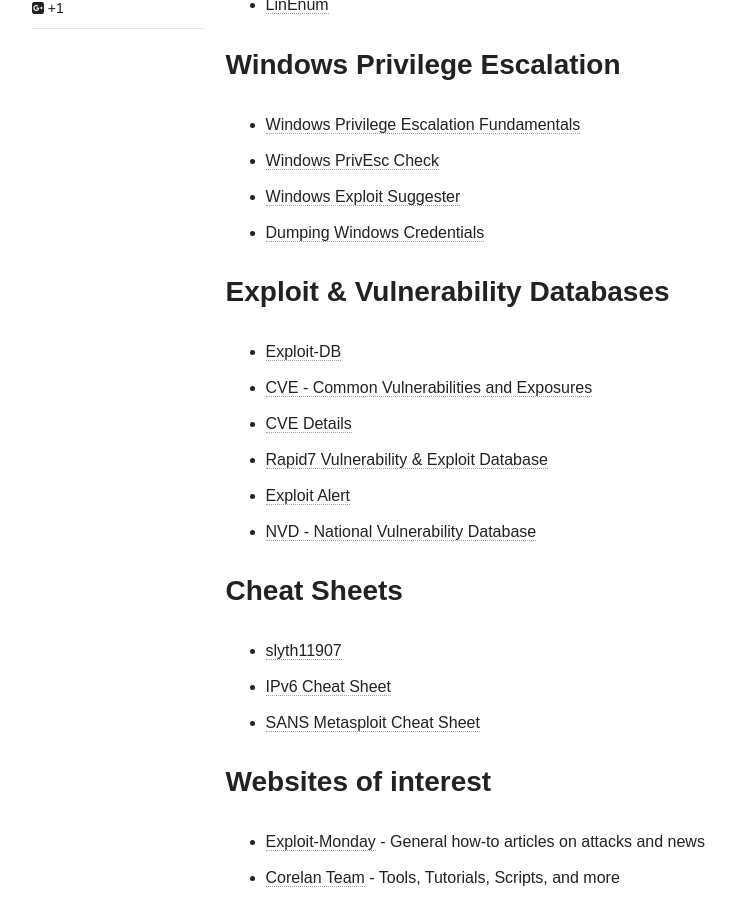
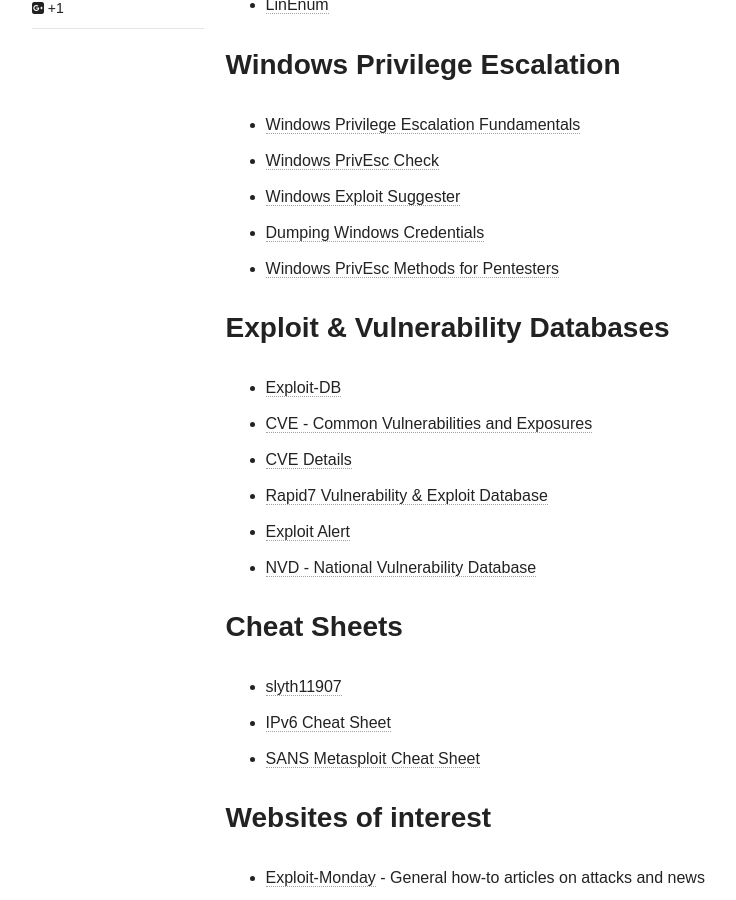
Before and after one commit to tdmathison/tdmathison.github.io, a Jekyll site: the page built from _posts/guides_docs/2017-07-17-External-Links.md, in a window 1280 px wide and 900 px high, scrolled down 964 px. Shown: the whole window, without its empty margins (154-890 px from the left). Built offline with Jekyll 4.4.1, drawn with Linux system fonts in a browser that asks for light colours; nearby versions of some CDN libraries.

Commit message:
adding new win privesc link

```diff
--- a/_posts/guides_docs/2017-07-17-External-Links.md
+++ b/_posts/guides_docs/2017-07-17-External-Links.md
@@ -22,6 +22,7 @@
 * [Windows PrivEsc Check](https://github.com/pentestmonkey/windows-privesc-check)<br />
 * [Windows Exploit Suggester](https://github.com/GDSSecurity/Windows-Exploit-Suggester)<br />
 * [Dumping Windows Credentials](https://www.securusglobal.com/community/2013/12/20/dumping-windows-credentials/)<br />
+* [Windows PrivEsc Methods for Pentesters](https://pentest.blog/windows-privilege-escalation-methods-for-pentesters/)<br />
 
 ## Exploit & Vulnerability Databases
 * [Exploit-DB](https://www.exploit-db.com/)<br />
```
